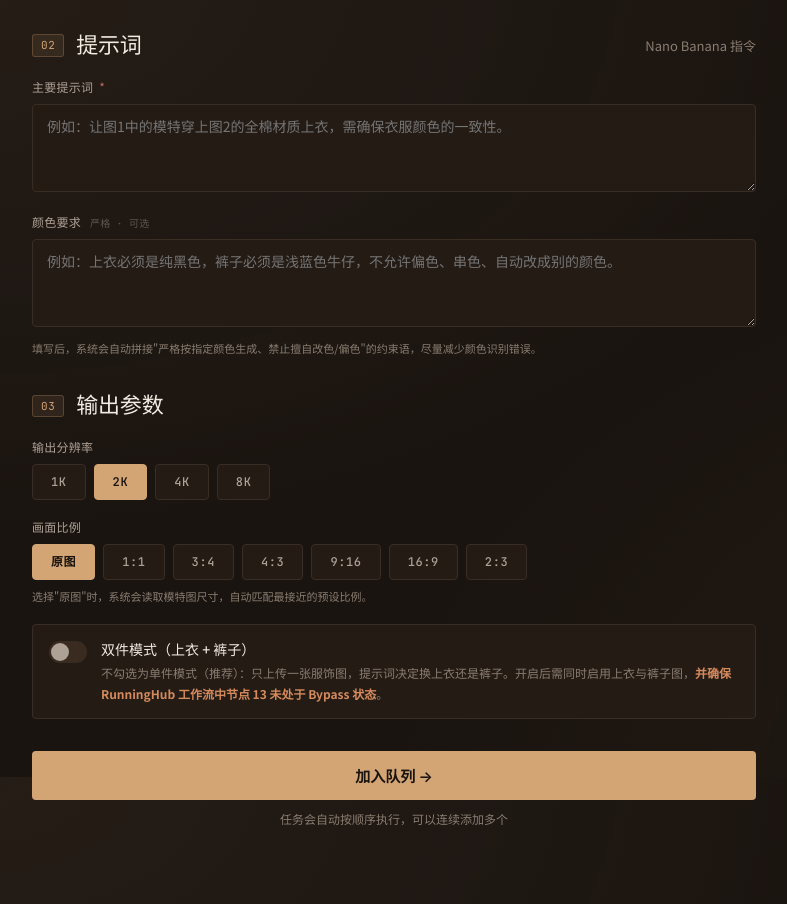
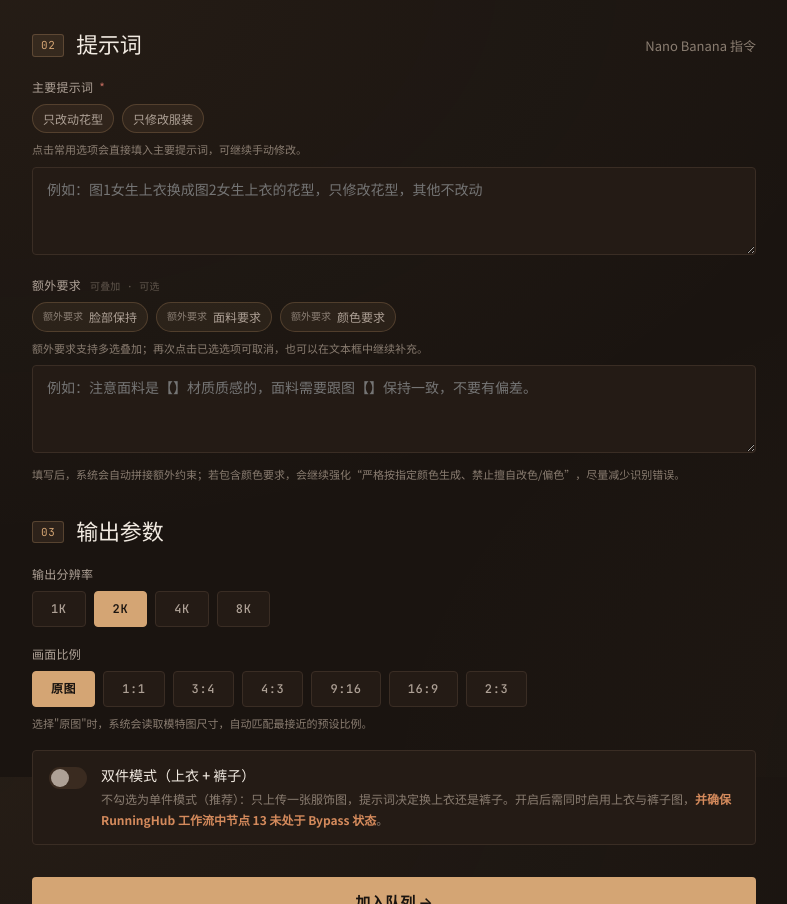
Before and after one commit to yanghongwei911-cyber/417huanzhuang, a plain HTML site: page index.html in a window 1280 px wide. Shown: the part 823-1727 px from the top of the page, without its empty margins (16-803 px from the left). Drawn offline with Linux system fonts and the light colour scheme.

Commit message:
Add prompt preset options

```diff
--- a/index.html
+++ b/index.html
@@ -214,6 +214,52 @@
 
   .input-row { display: grid; grid-template-columns: 1fr 1fr; gap: 16px; }
 
+
+  .preset-row {
+    display: flex;
+    flex-wrap: wrap;
+    gap: 8px;
+    margin: 0 0 10px;
+  }
+  .preset-chip {
+    display: inline-flex;
+    align-items: center;
+    gap: 6px;
+    padding: 6px 10px;
+    background: rgba(212,165,116,0.08);
+    border: 1px solid rgba(212,165,116,0.22);
+    color: var(--text-dim);
+    border-radius: 999px;
+    font-family: var(--sans);
+    font-size: 12px;
+    line-height: 1.3;
+    cursor: pointer;
+    transition: all 0.15s;
+  }
+  .preset-chip:hover {
+    color: var(--text);
+    border-color: rgba(212,165,116,0.55);
+    background: rgba(212,165,116,0.14);
+  }
+  .preset-chip.active {
+    background: var(--primary);
+    border-color: var(--primary);
+    color: var(--bg);
+    font-weight: 600;
+  }
+  .preset-chip .preset-type {
+    font-family: var(--mono);
+    font-size: 10px;
+    opacity: 0.72;
+  }
+  .preset-help {
+    margin-top: -2px;
+    margin-bottom: 8px;
+    font-size: 11px;
+    color: var(--text-muted);
+    line-height: 1.6;
+  }
+
   /* ============ Upload Zones ============ */
   .uploads {
     display: grid;
@@ -921,13 +967,17 @@
       </div>
       <div style="margin-bottom:16px;">
         <label class="label">主要提示词 <span class="req">*</span></label>
-        <textarea class="textarea" id="prompt" placeholder="例如：让图1中的模特穿上图2的全棉材质上衣，需确保衣服颜色的一致性。"></textarea>
+        <div class="preset-row" id="mainPromptPresets"></div>
+        <p class="preset-help">点击常用选项会直接填入主要提示词，可继续手动修改。</p>
+        <textarea class="textarea" id="prompt" placeholder="例如：图1女生上衣换成图2女生上衣的花型，只修改花型，其他不改动"></textarea>
       </div>
       <div>
-        <label class="label">颜色要求 <span class="opt">严格 · 可选</span></label>
-        <textarea class="textarea" id="colorReq" placeholder="例如：上衣必须是纯黑色，裤子必须是浅蓝色牛仔，不允许偏色、串色、自动改成别的颜色。"></textarea>
+        <label class="label">额外要求 <span class="opt">可叠加 · 可选</span></label>
+        <div class="preset-row" id="extraReqPresets"></div>
+        <p class="preset-help">额外要求支持多选叠加；再次点击已选选项可取消，也可以在文本框中继续补充。</p>
+        <textarea class="textarea" id="colorReq" placeholder="例如：注意面料是【】材质质感的，面料需要跟图【】保持一致，不要有偏差。"></textarea>
         <p style="margin-top:8px;font-size:11px;color:var(--text-muted);line-height:1.6;">
-          填写后，系统会自动拼接"严格按指定颜色生成、禁止擅自改色/偏色"的约束语，尽量减少颜色识别错误。
+          填写后，系统会自动拼接额外约束；若包含颜色要求，会继续强化“严格按指定颜色生成、禁止擅自改色/偏色”，尽量减少识别错误。
         </p>
       </div>
     </section>
@@ -1364,18 +1414,134 @@ function toggleDouble() {
   }
 }
 
+/* ======================== Prompt presets ======================== */
+const MAIN_PROMPT_PRESETS = [
+  {
+    id: 'pattern-only',
+    label: '只改动花型',
+    text: '图1女生上衣换成图2女生上衣的花型，只修改花型，其他不改动'
+  },
+  {
+    id: 'change-clothes',
+    label: '只修改服装',
+    text: '图1女生上衣换成图2女生上衣，要求版型材质都跟图2的一样，只修改上衣，保持人物一致性'
+  },
+];
+
+const EXTRA_REQ_PRESETS = [
+  {
+    id: 'face-keep',
+    type: '额外要求',
+    label: '脸部保持',
+    text: '确保人物脸部、五官、妆容、肤色、皮肤纹理、头发、手部、身体比例、背景、光影全部保持原图不变。脸部区域禁止重绘，保持原图像素级细节，不磨皮，不美颜，不改变五官，不改变肤色。'
+  },
+  {
+    id: 'fabric',
+    type: '额外要求',
+    label: '面料要求',
+    text: '注意面料是【】材质质感的，面料需要跟图【】保持一致，不要有偏差。'
+  },
+  {
+    id: 'color',
+    type: '额外要求',
+    label: '颜色要求',
+    text: '注意颜色【】的，颜色需要跟图【】保持一致，不要有偏差。'
+  },
+];
+
+function renderPromptPresets() {
+  const mainWrap = document.getElementById('mainPromptPresets');
+  const extraWrap = document.getElementById('extraReqPresets');
+  if (!mainWrap || !extraWrap) return;
+
+  mainWrap.innerHTML = MAIN_PROMPT_PRESETS.map(item => `
+    <button type="button" class="preset-chip" data-preset-kind="main" data-preset-id="${item.id}" title="${escapeHtml(item.text)}">
+      ${escapeHtml(item.label)}
+    </button>
+  `).join('');
+
+  extraWrap.innerHTML = EXTRA_REQ_PRESETS.map(item => `
+    <button type="button" class="preset-chip" data-preset-kind="extra" data-preset-id="${item.id}" title="${escapeHtml(item.text)}">
+      <span class="preset-type">${escapeHtml(item.type)}</span>${escapeHtml(item.label)}
+    </button>
+  `).join('');
+
+  mainWrap.addEventListener('click', onPresetClick);
+  extraWrap.addEventListener('click', onPresetClick);
+  document.getElementById('prompt').addEventListener('input', refreshPresetActiveStates);
+  document.getElementById('colorReq').addEventListener('input', refreshPresetActiveStates);
+  refreshPresetActiveStates();
+}
+
+function onPresetClick(e) {
+  const btn = e.target.closest('.preset-chip');
+  if (!btn) return;
+  const kind = btn.dataset.presetKind;
+  const id = btn.dataset.presetId;
+
+  if (kind === 'main') {
+    const item = MAIN_PROMPT_PRESETS.find(x => x.id === id);
+    if (!item) return;
+    document.getElementById('prompt').value = item.text;
+    refreshPresetActiveStates();
+    toast(`已选择主要提示词：${item.label}`, 'success');
+    return;
+  }
+
+  const item = EXTRA_REQ_PRESETS.find(x => x.id === id);
+  if (!item) return;
+  const textarea = document.getElementById('colorReq');
+  const current = textarea.value;
+  const wasSelected = current.includes(item.text);
+  textarea.value = wasSelected
+    ? removePresetText(current, item.text)
+    : appendPresetText(current, item.text);
+  refreshPresetActiveStates();
+  toast(wasSelected ? `已取消：${item.label}` : `已添加额外要求：${item.label}`, 'success');
+}
+
+function appendPresetText(current, text) {
+  const trimmed = current.trim();
+  return trimmed ? `${trimmed}\n${text}` : text;
+}
+
+function removePresetText(current, text) {
+  return current
+    .split('\n')
+    .map(line => line.trim())
+    .filter(line => line && line !== text)
+    .join('\n');
+}
+
+function refreshPresetActiveStates() {
+  const mainValue = document.getElementById('prompt').value.trim();
+  const extraValue = document.getElementById('colorReq').value;
+
+  document.querySelectorAll('[data-preset-kind="main"]').forEach(btn => {
+    const item = MAIN_PROMPT_PRESETS.find(x => x.id === btn.dataset.presetId);
+    btn.classList.toggle('active', !!item && mainValue === item.text);
+  });
+  document.querySelectorAll('[data-preset-kind="extra"]').forEach(btn => {
+    const item = EXTRA_REQ_PRESETS.find(x => x.id === btn.dataset.presetId);
+    btn.classList.toggle('active', !!item && extraValue.includes(item.text));
+  });
+}
+
 /* ======================== Prompt builder ======================== */
-function buildFullPrompt(mainPrompt, colorReq, doubleMode) {
+function buildFullPrompt(mainPrompt, extraReq, doubleMode) {
   let p = (mainPrompt || '').trim();
   // In single mode, user often writes "图3" meaning the garment reference image —
   // normalize it to "图2" since only one garment slot is used
   if (!doubleMode) {
     p = p.replaceAll('图3', '图2');
   }
-  const c = (colorReq || '').trim();
-  if (c) {
-    const scope = doubleMode ? '上衣与下装' : '目标服装';
-    p += `\n\n【颜色严格约束】\n${c}\n\n请严格按照以上颜色要求生成，${scope}的颜色必须与要求完全一致。禁止擅自改色、偏色、串色、提亮、压暗、改变冷暖色调，禁止把纯色改成花色或把花色改成其他配色；如果识别不确定，也必须优先遵守上述颜色要求。`;
+  const extra = (extraReq || '').trim();
+  if (extra) {
+    p += `\n\n【额外要求】\n${extra}`;
+    if (/颜色|色彩|偏色|串色|改色/.test(extra)) {
+      const scope = doubleMode ? '上衣与下装' : '目标服装';
+      p += `\n\n【颜色严格约束】\n请严格按照以上颜色相关要求生成，${scope}的颜色必须与要求完全一致。禁止擅自改色、偏色、串色、提亮、压暗、改变冷暖色调，禁止把纯色改成花色或把花色改成其他配色；如果识别不确定，也必须优先遵守上述颜色要求。`;
+    }
   }
   return p;
 }
@@ -1795,6 +1961,7 @@ document.getElementById('workflowId').value = state.workflowId;
 document.getElementById('accessPassword').value = state.accessPassword;
 if (!state.apiKey) document.getElementById('settings').classList.add('open');
 refreshSettingsStatus();
+renderPromptPresets();
 renderQueue();
 </script>
 
```
